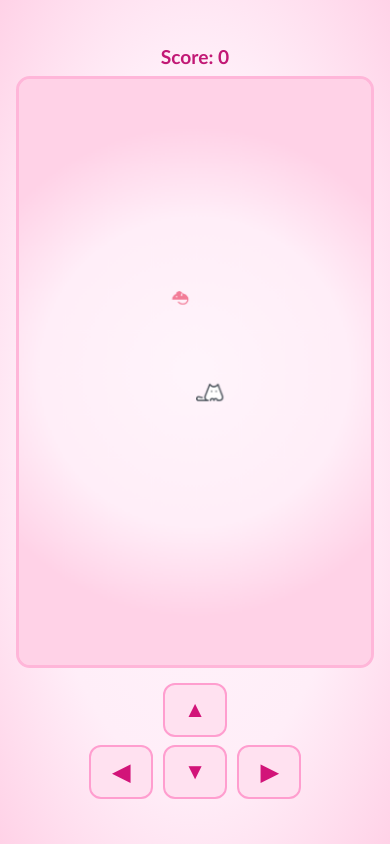
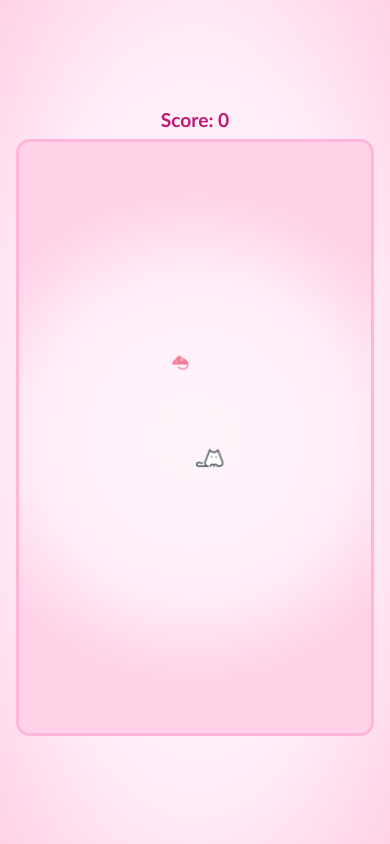
Before and after one commit to leoniegotschy-commits/Snake-Game, a plain HTML site: page index.html in a window 390 px wide. Both pictures are taken after a click on the button "Start Game". Drawn offline with Linux system fonts and the light colour scheme.

Commit message:
Remove mobile arrow buttons and fix phone canvas layout

```diff
--- a/app.js
+++ b/app.js
@@ -52,10 +52,15 @@
 
 function fitCanvas() {
   const maxWidth = Math.min(window.innerWidth - 28, 460);
-  const maxHeight = Math.min(window.innerHeight * 0.72, 780);
-  const cellByWidth = Math.floor(maxWidth / gridCols);
-  const cellByHeight = Math.floor(maxHeight / gridRows);
-  const cell = Math.max(18, Math.min(cellByWidth, cellByHeight));
+  const maxHeight = Math.min(window.innerHeight * 0.82, 780);
+  const boardRatio = gridRows / gridCols;
+  let boardWidth = maxWidth;
+  let boardHeight = boardWidth * boardRatio;
+  if (boardHeight > maxHeight) {
+    boardHeight = maxHeight;
+    boardWidth = boardHeight / boardRatio;
+  }
+  const cell = Math.max(16, Math.floor(boardWidth / gridCols));
   canvas.width = cell * gridCols;
   canvas.height = cell * gridRows;
 }
@@ -278,16 +283,6 @@
   touchStart = null;
 }, { passive: true });
 
-document.querySelectorAll(".controls button").forEach((btn) => {
-  btn.addEventListener("click", () => {
-    const d = btn.dataset.dir;
-    if (d === "up") setDir(0, -1);
-    if (d === "down") setDir(0, 1);
-    if (d === "left") setDir(-1, 0);
-    if (d === "right") setDir(1, 0);
-  });
-});
-
 window.addEventListener("keydown", (e) => {
   if (e.key === "ArrowUp") setDir(0, -1);
   if (e.key === "ArrowDown") setDir(0, 1);
--- a/index.html
+++ b/index.html
@@ -12,7 +12,7 @@
       <h1 class="title">Snake Birthday</h1>
       <button id="startButton" class="start-btn">Start Game</button>
       <p id="menuInfo" class="menu-info">Last highscore: 0</p>
-      <p class="hint">Swipe or use arrow buttons to move</p>
+      <p class="hint">Swipe to move</p>
     </section>
 
     <section id="gameScreen" class="screen">
@@ -20,14 +20,6 @@
         <div id="scoreLabel">Score: 0</div>
       </div>
       <canvas id="gameCanvas" width="420" height="720" aria-label="Snake game canvas"></canvas>
-      <div class="controls" aria-label="Touch controls">
-        <button data-dir="up">▲</button>
-        <div class="row">
-          <button data-dir="left">◀</button>
-          <button data-dir="down">▼</button>
-          <button data-dir="right">▶</button>
-        </div>
-      </div>
     </section>
 
     <section id="endScreen" class="screen">
--- a/styles.css
+++ b/styles.css
@@ -31,7 +31,7 @@
 }
 
 .screen {
-  width: min(460px, 100%);
+  width: min(520px, 100%);
   display: none;
   text-align: center;
 }
@@ -76,34 +76,14 @@
 }
 
 #gameCanvas {
-  width: 100%;
-  max-height: 72vh;
+  width: min(100%, 460px);
+  height: auto;
+  aspect-ratio: 3 / 5;
+  display: block;
+  margin: 0 auto;
   border-radius: 14px;
   border: 3px solid #ffb6d9;
   background: radial-gradient(ellipse at center, var(--soft) 0%, #ffeef8 60%, var(--edge) 100%);
-}
-
-.controls {
-  margin-top: 12px;
-  display: grid;
-  gap: 8px;
-  justify-items: center;
-}
-
-.controls .row {
-  display: flex;
-  gap: 10px;
-}
-
-.controls button {
-  width: 64px;
-  height: 54px;
-  border-radius: 12px;
-  border: 2px solid #ff9ecf;
-  background: #ffe1f0;
-  color: #d21479;
-  font-size: 1.4rem;
-  font-weight: 700;
 }
 
 #endTitle {
```
Also changed, not shown: 1 other file.
